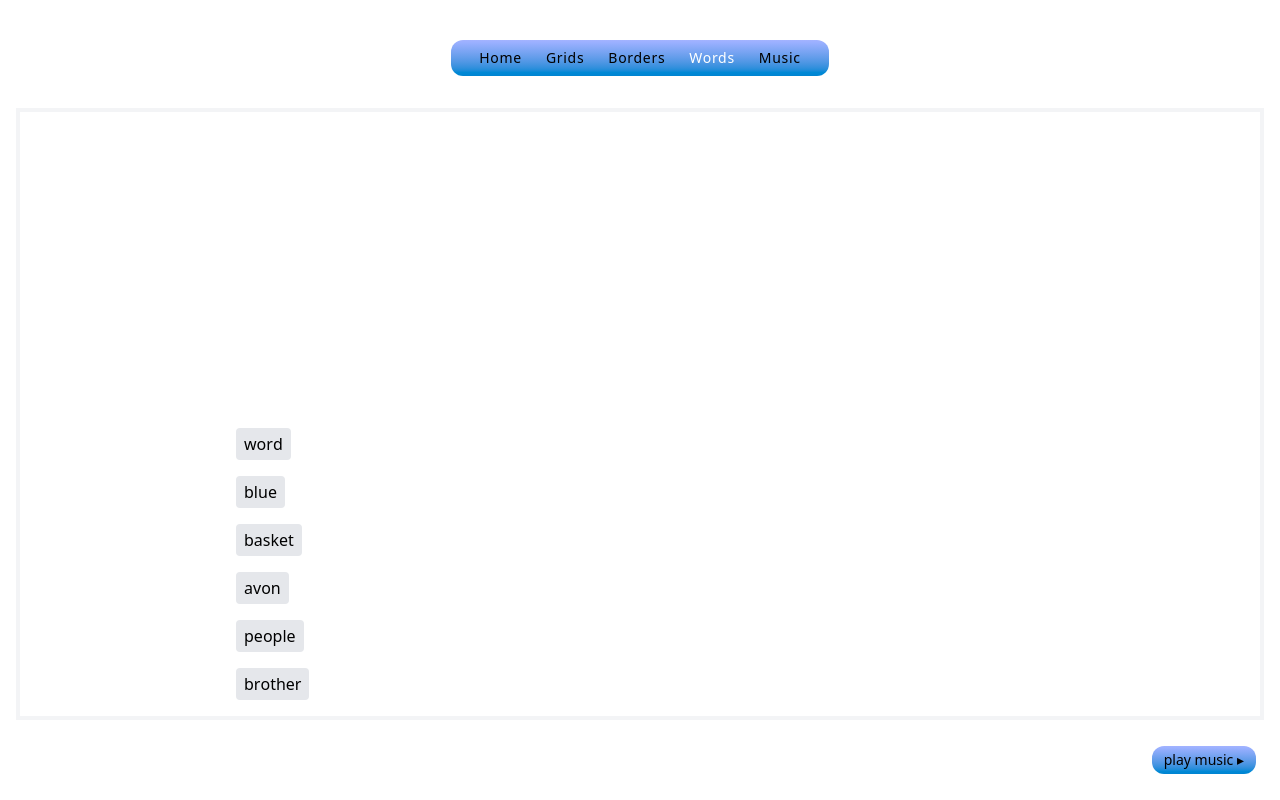
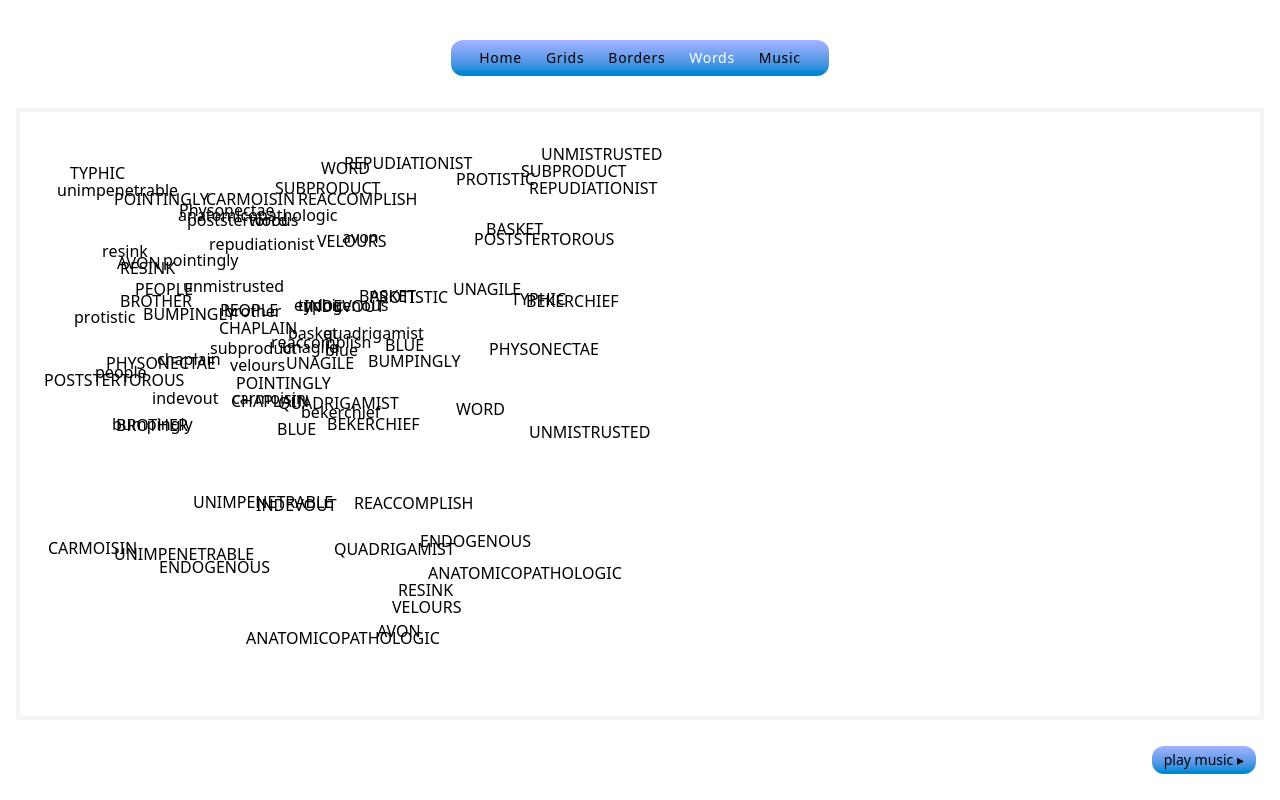
Before and after one commit to ofsound/vue-portfolio, a Vue app: page /words in a window 1280 px wide. Built offline with nearby package versions, Linux system fonts and the light colour scheme.

Commit message:
Employed 3 GSAP word plugins as reference

```diff
--- /dev/null
+++ b/src/components/ReplaceWord.vue
@@ -0,0 +1,32 @@
+<script setup lang="ts">
+import { ref, onMounted } from 'vue'
+import { gsap } from 'gsap'
+import { TextPlugin } from 'gsap/TextPlugin'
+
+import getRandomIntInclusive from '@/utils/getRandomIntInclusive.ts'
+
+gsap.registerPlugin(TextPlugin)
+
+const textOne = ref(null)
+
+const props = defineProps<{
+  word: string
+}>()
+
+onMounted(() => {
+  // const split = SplitText.create(textOne.value)
+
+  gsap.to(textOne.value, {
+    duration: 2,
+    x: getRandomIntInclusive(0, 500),
+    y: getRandomIntInclusive(0, 500),
+    text: props.word,
+  })
+})
+</script>
+
+<template>
+  <div ref="textOne" class="absolute top-0 left-0 mb-4 max-w-max px-2 py-1 uppercase">
+    superstitious allies
+  </div>
+</template>
--- /dev/null
+++ b/src/components/ScrambleWord.vue
@@ -0,0 +1,38 @@
+<script setup lang="ts">
+import { ref, onMounted } from 'vue'
+import { gsap } from 'gsap'
+import { ScrambleTextPlugin } from 'gsap/ScrambleTextPlugin'
+
+import getRandomIntInclusive from '@/utils/getRandomIntInclusive.ts'
+
+gsap.registerPlugin(ScrambleTextPlugin)
+
+const textOne = ref(null)
+
+const props = defineProps<{
+  word: string
+}>()
+
+onMounted(() => {
+  // const split = SplitText.create(textOne.value)
+
+  gsap.to(textOne.value, {
+    duration: 2,
+    x: getRandomIntInclusive(0, 500),
+    y: getRandomIntInclusive(0, 500),
+    scrambleText: {
+      text: props.word,
+      // chars: 'XO',
+      // revealDelay: 1.5,
+      speed: 1.3,
+      // newClass: 'myClass',
+    },
+  })
+})
+</script>
+
+<template>
+  <div ref="textOne" class="absolute top-0 left-0 mb-4 max-w-max px-2 py-1 uppercase">
+    {{ word }}
+  </div>
+</template>
--- a/src/components/SingleWord.vue
+++ b/src/components/SingleWord.vue
@@ -2,6 +2,8 @@
 import { ref, onMounted } from 'vue'
 import { gsap } from 'gsap'
 import { SplitText } from 'gsap/SplitText'
+
+import getRandomIntInclusive from '@/utils/getRandomIntInclusive.ts'
 
 // ScrambleText, (Replace)Text
 
@@ -16,15 +18,22 @@ onMounted(() => {
 
   gsap.from(split.chars, {
     duration: 1,
-    y: 100,
+    x: getRandomIntInclusive(0, 300),
+    y: getRandomIntInclusive(0, 300),
     autoAlpha: 0,
     stagger: 0.1,
   })
 
-  gsap.to(textOne.value, { duration: 2, x: 200, y: 300 })
+  gsap.to(textOne.value, {
+    duration: 2,
+    x: getRandomIntInclusive(0, 300),
+    y: getRandomIntInclusive(0, 300),
+  })
 })
 </script>
 
 <template>
-  <div ref="textOne" class="mb-4 max-w-max rounded bg-gray-200 px-2 py-1">{{ word }}</div>
+  <div ref="textOne" class="absolute top-0 left-0 mb-4 max-w-max px-2 py-1">
+    {{ word }}
+  </div>
 </template>
--- a/src/views/WordsView.vue
+++ b/src/views/WordsView.vue
@@ -1,10 +1,44 @@
 <script setup lang="ts">
 import { ref } from 'vue'
 import SingleWord from '@/components/SingleWord.vue'
+import ScrambleWord from '@/components/ScrambleWord.vue'
+import ReplaceWord from '@/components/ReplaceWord.vue'
 
-const wordArray = ref(['word', 'blue', 'basket', 'avon', 'people', 'brother'])
+const wordArray = ref([
+  'word',
+  'blue',
+  'basket',
+  'avon',
+  'people',
+  'brother',
+  'resink',
+  'typhic',
+  'poststertorous',
+  'indevout',
+  'anatomicopathologic',
+  'unimpenetrable',
+  'unmistrusted',
+  'quadrigamist',
+  'repudiationist',
+  'unagile',
+  'chaplain',
+  'bekerchief',
+  'subproduct',
+  'pointingly',
+  'Physonectae',
+  'bumpingly',
+  'endogenous',
+  'velours',
+  'carmoisin',
+  'reaccomplish',
+  'protistic',
+])
 </script>
 
 <template>
-  <SingleWord v-for="item in wordArray" :key="item" :word="item" />
+  <div class="relative">
+    <ScrambleWord v-for="item in wordArray" :key="item" :word="item" />
+    <SingleWord v-for="item in wordArray" :key="item" :word="item" />
+    <ReplaceWord v-for="item in wordArray" :key="item" :word="item" />
+  </div>
 </template>
```
